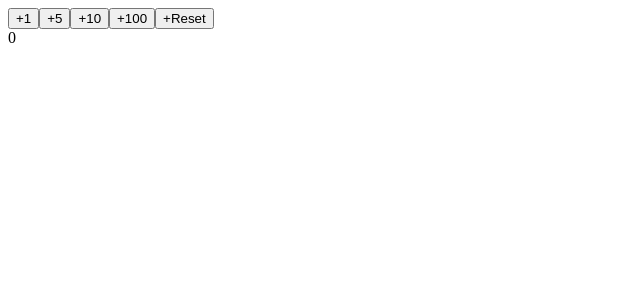
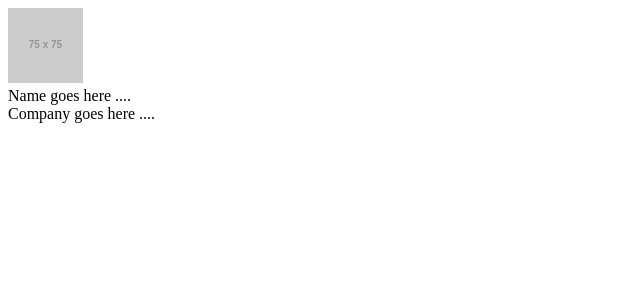
Before and after one commit to pkkalive/StarGameReact, a React (Create React App) app: page / in a window 1280 px wide. Shown: the top 300 px of the page, without its empty margins (0-640 px from the left). Built offline with nearby package versions, Linux system fonts and the light colour scheme.

Commit message:
understanding card creation app

```diff
--- a/src/App.js
+++ /dev/null
@@ -1,30 +0,0 @@
-import React, { Component } from 'react';
-import Button from './Button';
-import Result from './Result';
-
-class App extends Component {
-  state = { counter: 0 };
-  incrementCounter = (incrementValue) => {
-    this.setState((prevState) => ({
-        counter: prevState.counter + incrementValue
-    }));
-  }
-  resetCounter = () => {
-    this.setState({counter: 0})
-  }
-
-  render() {
-    return (
-      <div className="App">
-        <Button incrementValue={1} onClickFuction={this.incrementCounter}/>
-        <Button incrementValue={5} onClickFuction={this.incrementCounter}/>
-        <Button incrementValue={10} onClickFuction={this.incrementCounter}/>
-        <Button incrementValue={100} onClickFuction={this.incrementCounter}/>
-        <Button incrementValue={"Reset"} onClickFuction={this.resetCounter}/>
-        <Result counter={this.state.counter}/>
-      </div>
-    );
-  }
-}
-
-export default App;
--- /dev/null
+++ b/src/Card.js
@@ -0,0 +1,15 @@
+import React from 'react';
+
+const Card = (props) => {
+  return (
+    <div>
+      <img src="http://placehold.it/75" />
+      <div>
+        <div>Name goes here .... </div>
+        <div>Company goes here .... </div>
+      </div>
+    </div>
+  );
+};
+
+export default Card;
--- a/src/index.js
+++ b/src/index.js
@@ -1,5 +1,5 @@
 import React from 'react';
 import {render} from 'react-dom';
-import App from './App';
+import Card from './Card';
 
-render(<App />, document.getElementById('react-root'));
+render(<Card />, document.getElementById('react-root'));
```
